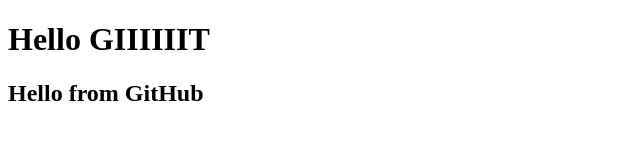
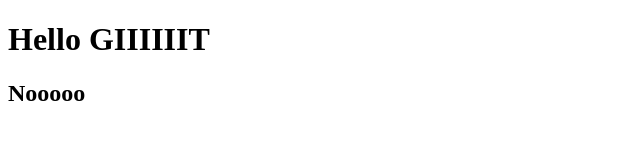
Before and after one commit to RobertasMolis/fake-project, a plain HTML site: page index.html in a window 1280 px wide. Shown: the whole page, without its empty margins (0-640 px from the left). Drawn offline with Linux system fonts and the light colour scheme.

Commit message:
Konfliktas

```diff
--- a/index.html
+++ b/index.html
@@ -5,6 +5,6 @@
    </head>
    <body>
        <h1>Hello GIIIIIIT</h1>
-       <h2>Hello from GitHub<h2>
+       <h2>Nooooo<h2>
    </body>
 </html>
```
